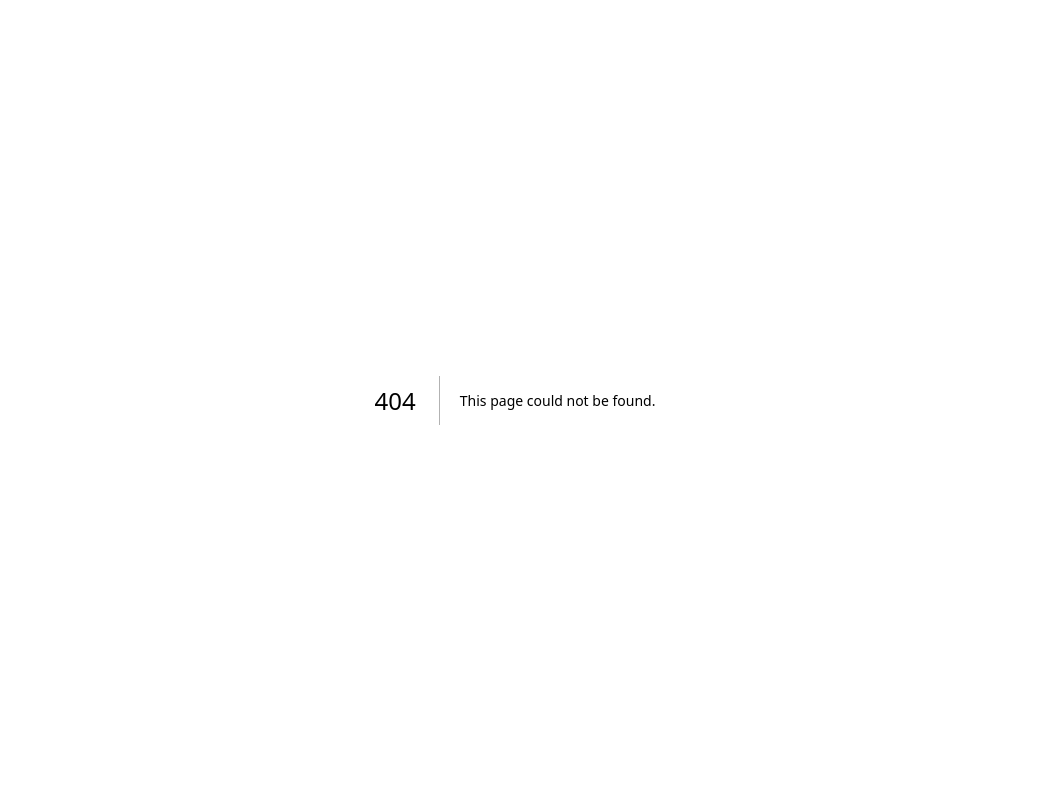
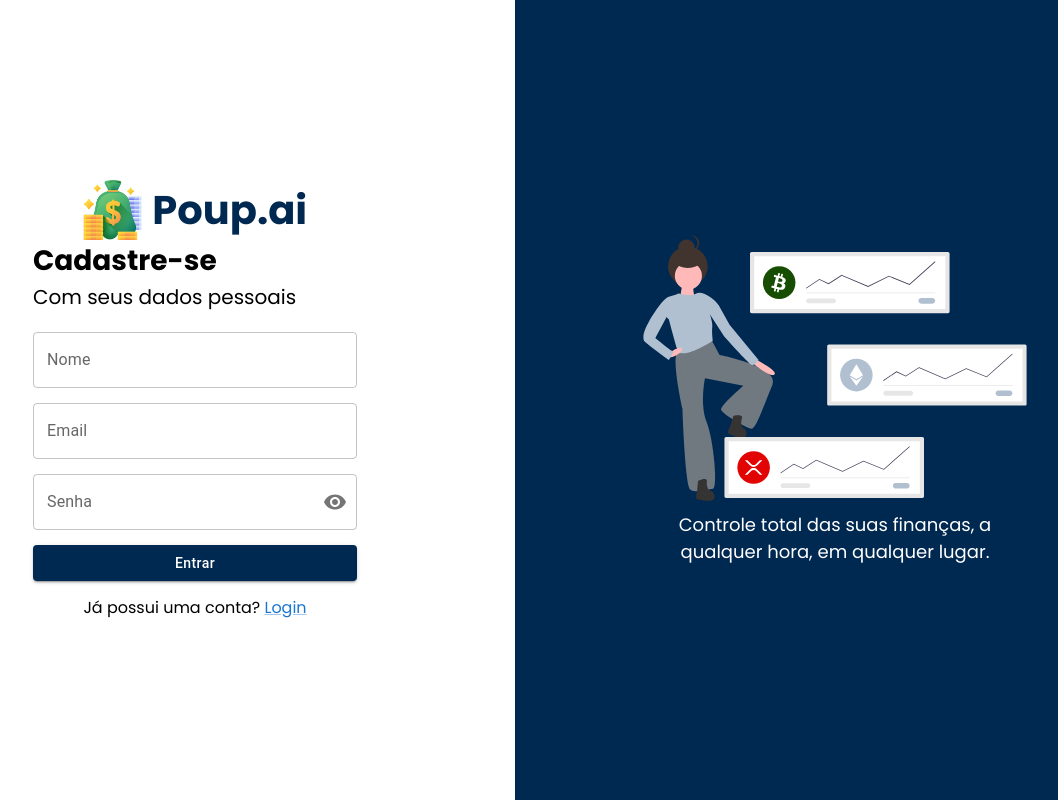
Before and after one commit to Douglass1981/FIAP-Fase1, a Next.js app: page /signup in a window 1280 px wide. Before the commit this address had no page. Shown: the whole page, without its empty margins (125-1183 px from the left). Built offline with nearby package versions, Linux system fonts and the light colour scheme.

Commit message:
adjust pages signup and about

```diff
--- a/src/app/login/page.tsx
+++ b/src/app/login/page.tsx
@@ -135,7 +135,7 @@ export default function Login() {
                         "login__container__form-area__form__redirect__text__link"
                       ]
                     }
-                    href="http://localhost:3000/cadastro"
+                    href="http://localhost:3000/signup"
                   >
                     Cadastre-se
                   </Link>
--- a/src/app/cadastro/page.tsx
+++ b/src/app/signup/page.tsx
@@ -114,7 +114,7 @@ export default function Cadastro() {
                 placeholder="Digite seu nome"
                 variant="outlined"
                 fullWidth
-                value={name}
+                value={nome}
                 onChange={(e) => setName(e.target.value)}
               />
               <TextField
```
Also changed, not shown: src/app/about/page.tsx (renamed from src/app/sobre/page.tsx), src/app/about/sobre.styles.module.scss (renamed from src/app/sobre/sobre.styles.module.scss), src/app/signup/signup.styles.module.scss (renamed from src/app/cadastro/signup.styles.module.scss), 1 other file (tests, documents, lock files or other folders).
